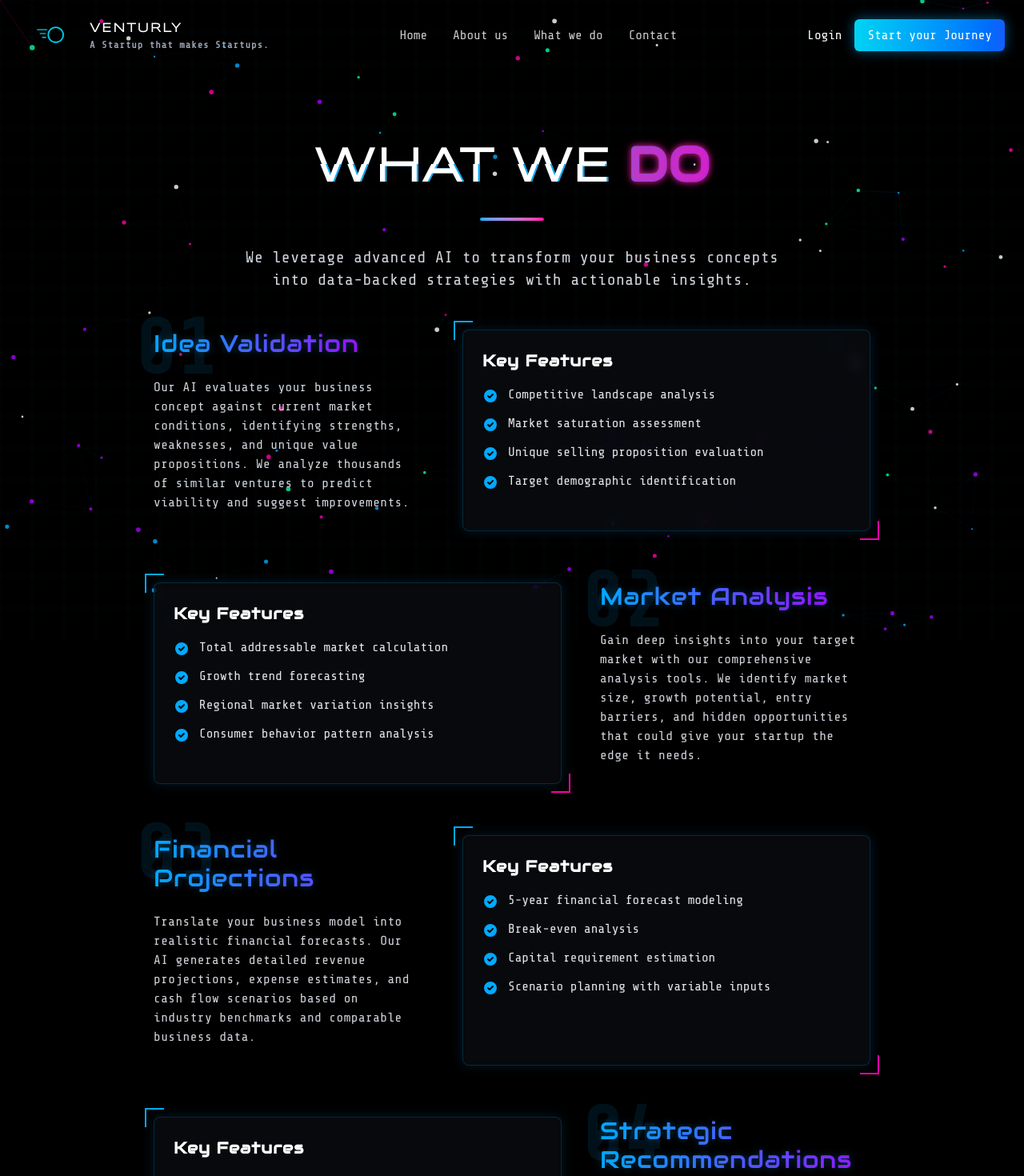
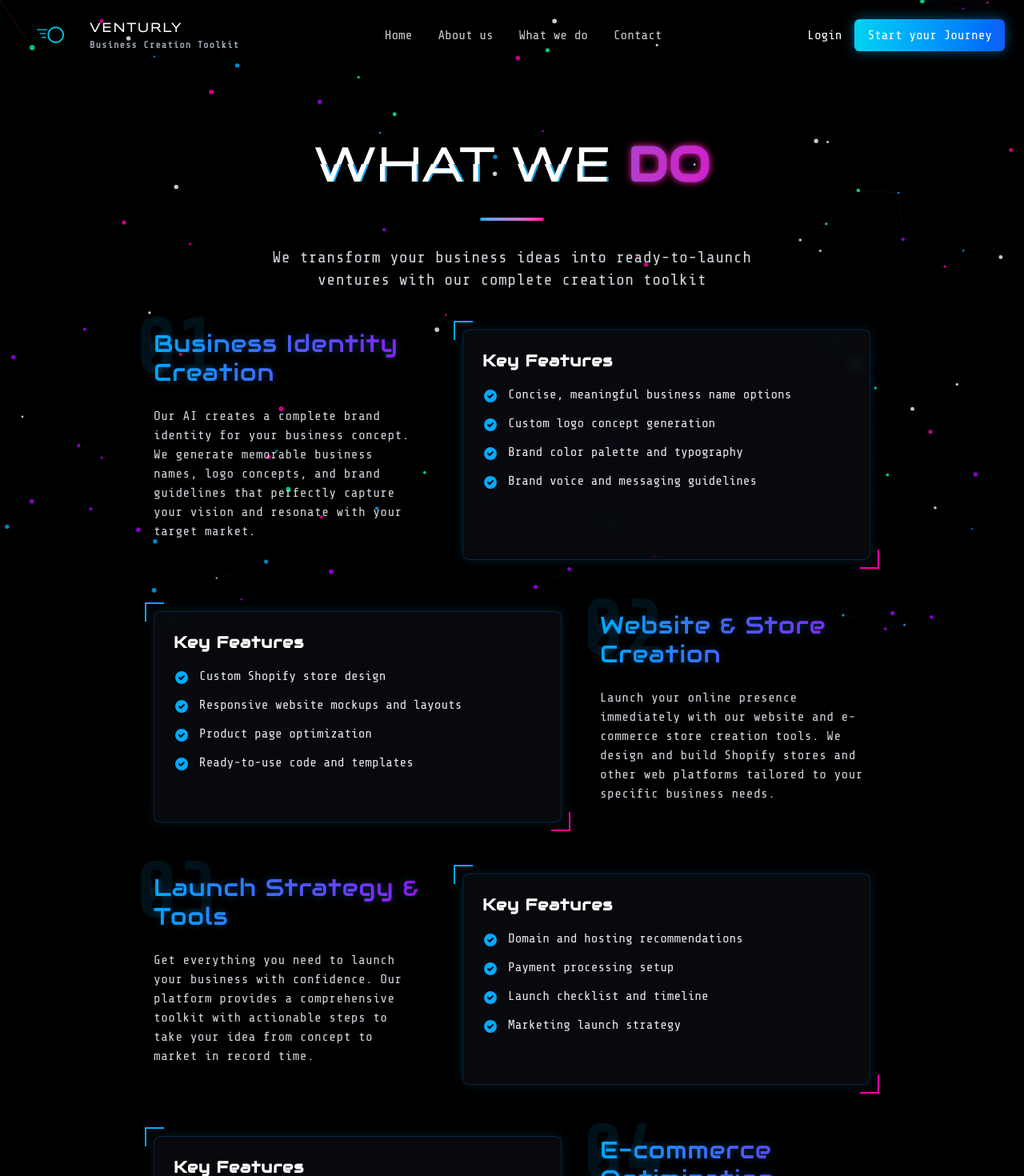
Before and after one commit to Nityasav/startup, a Next.js app: page /services in a window 1280 px wide. Shown: the top 1470 px of the page at 80% size. Built offline with nearby package versions, Linux system fonts and the light colour scheme; no server answers.

Commit message:
restructure for executing instead of validating

```diff
--- a/src/app/about/page.tsx
+++ b/src/app/about/page.tsx
@@ -35,10 +35,10 @@ export default function About() {
           >
             <h2 className="text-2xl md:text-3xl mb-6 font-audiowide">Our <GradientText>Vision</GradientText></h2>
             <p className="mb-4 text-gray-300">
-              Founded in 2023, Venturly emerged from a simple yet powerful observation: too many brilliant business ideas fail due to preventable factors. Our AI-powered platform was built to democratize market research and business validation, giving entrepreneurs the insights they need to succeed.
+              Founded in 2023, Venturly emerged from a simple yet powerful observation: too many brilliant business ideas never make it to market due to the complexity of launching. Our AI-powered platform was built to democratize business creation, giving entrepreneurs everything they need to turn concepts into reality.
             </p>
             <p className="text-gray-300">
-              We envision a future where innovation thrives, unburdened by the traditional barriers of market entry. By providing accurate, data-driven insights, we aim to increase the success rate of startups worldwide, fostering a more dynamic global economy.
+              We envision a future where innovation thrives, unburdened by the traditional barriers of business creation. By providing ready-to-use tools, assets, and guidance, we aim to increase the launch rate of new businesses worldwide, fostering a more dynamic global economy.
             </p>
           </motion.section>
 
@@ -54,19 +54,19 @@ export default function About() {
                 name="Alex Chen"
                 role="Founder & CEO"
                 delay={0.7}
-                description="Former Silicon Valley executive with 12+ years experience in tech startups."
+                description="E-commerce expert with 12+ years experience launching successful Shopify stores."
               />
               <TeamMember
                 name="Mira Patel"
                 role="CTO"
                 delay={0.8}
-                description="AI researcher and engineer with a background in predictive analytics and machine learning."
+                description="AI researcher with expertise in generative design and business automation systems."
               />
               <TeamMember
                 name="James Wilson"
-                role="Head of Research"
+                role="Head of Product"
                 delay={0.9}
-                description="Economics PhD with expertise in market analysis and consumer behavior."
+                description="Former Shopify Partner with extensive experience in e-commerce platform development."
               />
             </div>
           </motion.section>
@@ -80,23 +80,23 @@ export default function About() {
             <h2 className="text-2xl md:text-3xl mb-6 font-audiowide">Our <GradientText>Values</GradientText></h2>
             <div className="grid grid-cols-1 md:grid-cols-2 gap-8">
               <Value
-                title="Data Integrity"
-                description="We believe in the power of unbiased, accurate information. Our analyses are built on verified data sources and transparent methodologies."
+                title="Creation Over Validation"
+                description="We don't just tell you if your idea will work—we give you everything you need to make it work, from branding to website creation."
                 delay={0.9}
               />
               <Value
                 title="Ethical Innovation"
-                description="We're committed to developing AI that serves humanity's best interests, with privacy and fairness built into our core systems."
+                description="We're committed to developing AI that serves entrepreneurs' best interests, with practical tools that drive real business success."
                 delay={1.0}
               />
               <Value
                 title="Accessibility"
-                description="Great insights shouldn't be limited to those with deep pockets. We make professional-grade market analysis available to all entrepreneurs."
+                description="Launching a business shouldn't require extensive technical knowledge or huge budgets. We make professional-grade business creation available to all entrepreneurs."
                 delay={1.1}
               />
               <Value
-                title="Continuous Learning"
-                description="In rapidly evolving markets, standing still means falling behind. Our systems continuously learn and adapt to provide cutting-edge insights."
+                title="End-to-End Solutions"
+                description="We believe in providing complete solutions, not just pieces of the puzzle. Our platform handles everything from naming to store creation."
                 delay={1.2}
               />
             </div>
--- a/src/app/components/Header.tsx
+++ b/src/app/components/Header.tsx
@@ -51,7 +51,7 @@ const Header = () => {
             </div>
             <div className="flex flex-col">
               <span className="cyber-title text-sm md:text-base" data-text="VENTURLY">VENTURLY</span>
-              <span className="text-xs text-gray-400 hidden md:inline-block">A Startup that makes Startups.</span>
+              <span className="text-xs text-gray-400 hidden md:inline-block">Business Creation Toolkit</span>
             </div>
           </Link>
 
--- a/src/app/layout.tsx
+++ b/src/app/layout.tsx
@@ -15,8 +15,8 @@ const audiowide = Audiowide({
 });
 
 export const metadata: Metadata = {
-  title: "Venturly | Your Business Idea Advisor",
-  description: "AI-powered business analysis and validation for entrepreneurs",
+  title: "Venturly | Your Business Creation Platform",
+  description: "AI-powered toolkit to create and launch your business - from branding to store setup",
   icons: {
     icon: [
       { url: '/logo.png' }
--- a/src/app/page.tsx
+++ b/src/app/page.tsx
@@ -64,9 +64,9 @@ export default function Home() {
           transition={{ duration: 0.8, delay: 0.3, ease: "easeOut" }}
           className="text-xl md:text-2xl mb-16 max-w-2xl mx-auto tracking-wider"
         >
-          Transform your business ideas into reality with
-          <span className="text-[#00aaff]"> AI-powered </span>
-          market analysis and feasibility assessment
+          Turn your business ideas into
+          <span className="text-[#00aaff]"> ready-to-launch </span>
+          ventures with our complete toolkit
         </motion.p>
 
         <motion.div
--- a/src/app/services/page.tsx
+++ b/src/app/services/page.tsx
@@ -32,34 +32,34 @@ export default function Services() {
             transition={{ duration: 0.8, delay: 0.4 }}
             className="text-xl max-w-2xl mx-auto text-gray-300 mb-12"
           >
-            We leverage advanced AI to transform your business concepts into
-            data-backed strategies with actionable insights.
+            We transform your business ideas into ready-to-launch
+            ventures with our complete creation toolkit
           </motion.p>
         </motion.div>
 
         <div className="space-y-16">
           <Service
             number="01"
-            title="Idea Validation"
-            description="Our AI evaluates your business concept against current market conditions, identifying strengths, weaknesses, and unique value propositions. We analyze thousands of similar ventures to predict viability and suggest improvements."
+            title="Business Identity Creation"
+            description="Our AI creates a complete brand identity for your business concept. We generate memorable business names, logo concepts, and brand guidelines that perfectly capture your vision and resonate with your target market."
             features={[
-              "Competitive landscape analysis",
-              "Market saturation assessment",
-              "Unique selling proposition evaluation",
-              "Target demographic identification"
+              "Concise, meaningful business name options",
+              "Custom logo concept generation",
+              "Brand color palette and typography",
+              "Brand voice and messaging guidelines"
             ]}
             delay={0.5}
           />
 
           <Service
             number="02"
-            title="Market Analysis"
-            description="Gain deep insights into your target market with our comprehensive analysis tools. We identify market size, growth potential, entry barriers, and hidden opportunities that could give your startup the edge it needs."
+            title="Website & Store Creation"
+            description="Launch your online presence immediately with our website and e-commerce store creation tools. We design and build Shopify stores and other web platforms tailored to your specific business needs."
             features={[
-              "Total addressable market calculation",
-              "Growth trend forecasting",
-              "Regional market variation insights",
-              "Consumer behavior pattern analysis"
+              "Custom Shopify store design",
+              "Responsive website mockups and layouts",
+              "Product page optimization",
+              "Ready-to-use code and templates"
             ]}
             delay={0.7}
             reversed
@@ -67,26 +67,26 @@ export default function Services() {
 
           <Service
             number="03"
-            title="Financial Projections"
-            description="Translate your business model into realistic financial forecasts. Our AI generates detailed revenue projections, expense estimates, and cash flow scenarios based on industry benchmarks and comparable business data."
+            title="Launch Strategy & Tools"
+            description="Get everything you need to launch your business with confidence. Our platform provides a comprehensive toolkit with actionable steps to take your idea from concept to market in record time."
             features={[
-              "5-year financial forecast modeling",
-              "Break-even analysis",
-              "Capital requirement estimation",
-              "Scenario planning with variable inputs"
+              "Domain and hosting recommendations",
+              "Payment processing setup",
+              "Launch checklist and timeline",
+              "Marketing launch strategy"
             ]}
             delay={0.9}
           />
 
           <Service
             number="04"
-            title="Strategic Recommendations"
-            description="Receive actionable strategies tailored to your specific venture. Our platform doesn't just identify challenges—it suggests concrete solutions backed by data and success patterns from similar businesses."
+            title="E-commerce Optimization"
+            description="Maximize your online store's performance with our Shopify-focused optimization tools. We help you set up your product catalog, optimize for conversions, and implement the right apps to grow your business."
             features={[
-              "Go-to-market strategy optimization",
-              "Pricing model recommendations",
-              "Risk mitigation planning",
-              "Growth acceleration tactics"
+              "Product catalog structure",
+              "Conversion rate optimization",
+              "Essential Shopify app recommendations",
+              "Customer journey optimization"
             ]}
             delay={1.1}
             reversed
```
Also changed, not shown: src/app/api/chat/route.ts (+9 -12 lines), src/app/projects/[id]/DashboardContent.tsx (+8 -8 lines), src/app/projects/new/page.tsx (+6 -6 lines), src/app/projects/page.tsx (+107 -7 lines), src/lib/projects.ts (+46 -0 lines).
